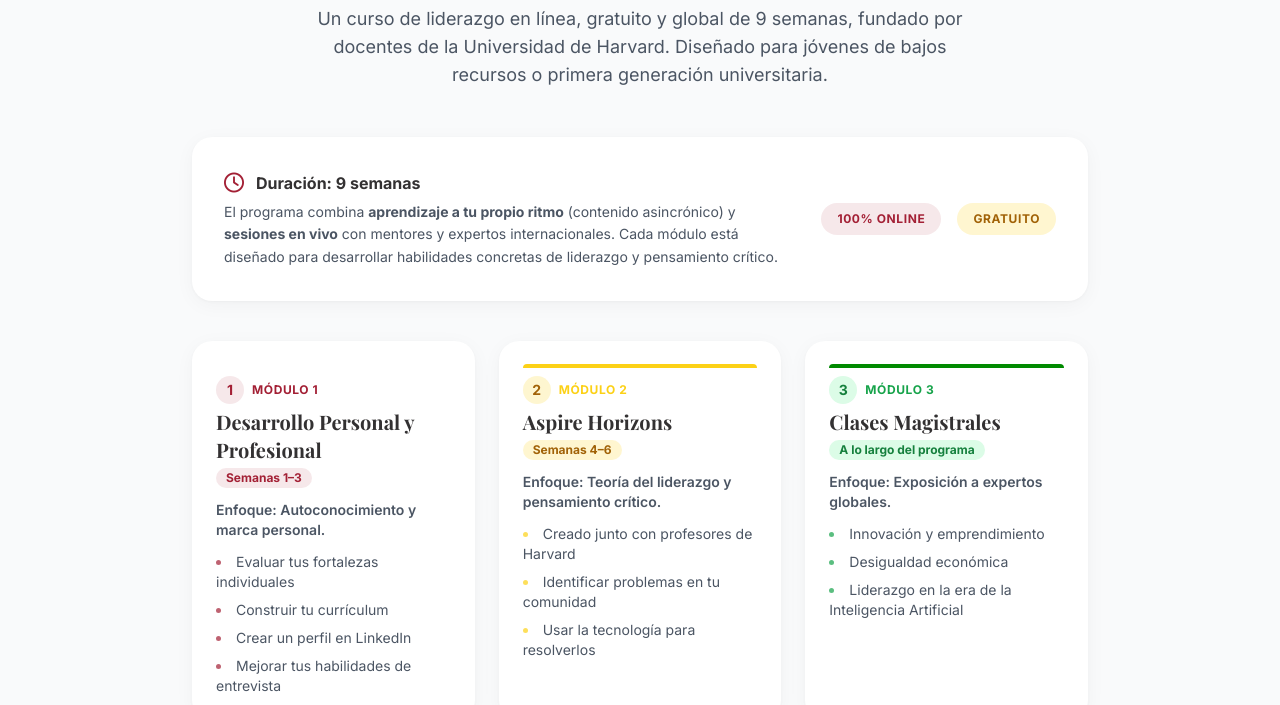
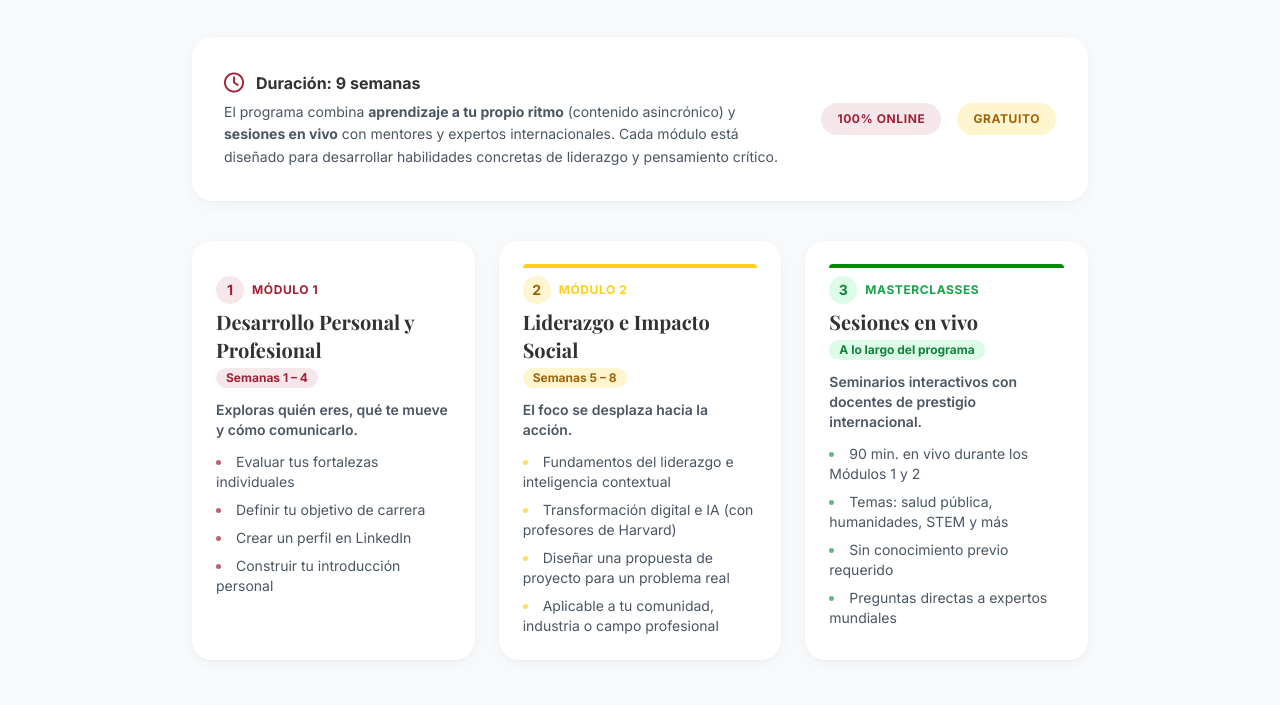
Before and after one commit to SamuelG165/AspireLeaders, a plain HTML site: page plan.html in a window 1280 px wide. Shown: the part 228-933 px from the top of the page. Drawn offline with nearby package versions, Linux system fonts and the light colour scheme; a web font is replaced by a local one.

Commit message:
Update plan.html

```diff
--- a/plan.html
+++ b/plan.html
@@ -1,3 +1,4 @@
+
 <!DOCTYPE html>
 <html lang="es">
 <head>
@@ -218,10 +219,7 @@
                         Plan de estudios <br class="sm:hidden" />
                         <span class="text-aspire-red">2026</span>
                     </h1>
-                    <p class="text-aspire-slate text-base md:text-lg max-w-2xl mx-auto mt-4 leading-relaxed">
-                        Un curso de liderazgo en línea, gratuito y global de 9 semanas, fundado por docentes de la Universidad de Harvard.
-                        Diseñado para jóvenes de bajos recursos o primera generación universitaria.
-                    </p>
+
                 </div>
 
                 <!-- Visión general -->
@@ -254,13 +252,13 @@
                 <span class="text-xs font-bold text-aspire-red uppercase tracking-wider">Módulo 1</span>
             </div>
             <h2 class="text-xl font-serif font-bold text-aspire-charcoal">Desarrollo Personal y Profesional</h2>
-                            <span class="inline-block bg-aspire-red/10 text-aspire-red text-xs font-bold px-2.5 py-0.5 rounded-full mt-1">Semanas 1–3</span>
-                            <p class="text-sm text-aspire-slate mt-3 font-semibold">Enfoque: Autoconocimiento y marca personal.</p>
+            <span class="inline-block bg-aspire-red/10 text-aspire-red text-xs font-bold px-2.5 py-0.5 rounded-full mt-1">Semanas 1 – 4</span>
+            <p class="text-sm text-aspire-slate mt-3 font-semibold">Exploras quién eres, qué te mueve y cómo comunicarlo.</p>
             <ul class="text-sm text-aspire-slate mt-3 space-y-2 list-disc list-inside marker:text-aspire-red/70">
                 <li>Evaluar tus fortalezas individuales</li>
-                                <li>Construir tu currículum</li>
+                <li>Definir tu objetivo de carrera</li>
                 <li>Crear un perfil en LinkedIn</li>
-                                <li>Mejorar tus habilidades de entrevista</li>
+                <li>Construir tu introducción personal</li>
             </ul>
         </div>
     </div>
@@ -273,52 +271,49 @@
                 <span class="w-7 h-7 rounded-full bg-aspire-gold/20 text-yellow-700 flex items-center justify-center text-sm font-bold">2</span>
                 <span class="text-xs font-bold text-aspire-gold uppercase tracking-wider">Módulo 2</span>
             </div>
-                            <h2 class="text-xl font-serif font-bold text-aspire-charcoal">Aspire Horizons</h2>
-                            <span class="inline-block bg-aspire-gold/20 text-yellow-700 text-xs font-bold px-2.5 py-0.5 rounded-full mt-1">Semanas 4–6</span>
-                            <p class="text-sm text-aspire-slate mt-3 font-semibold">Enfoque: Teoría del liderazgo y pensamiento crítico.</p>
+            <h2 class="text-xl font-serif font-bold text-aspire-charcoal">Liderazgo e Impacto Social</h2>
+            <span class="inline-block bg-aspire-gold/20 text-yellow-700 text-xs font-bold px-2.5 py-0.5 rounded-full mt-1">Semanas 5 – 8</span>
+            <p class="text-sm text-aspire-slate mt-3 font-semibold">El foco se desplaza hacia la acción.</p>
             <ul class="text-sm text-aspire-slate mt-3 space-y-2 list-disc list-inside marker:text-aspire-gold/70">
-                                <li>Creado junto con profesores de Harvard</li>
-                                <li>Identificar problemas en tu comunidad</li>
-                                <li>Usar la tecnología para resolverlos</li>
+                <li>Fundamentos del liderazgo e inteligencia contextual</li>
+                <li>Transformación digital e IA (con profesores de Harvard)</li>
+                <li>Diseñar una propuesta de proyecto para un problema real</li>
+                <li>Aplicable a tu comunidad, industria o campo profesional</li>
             </ul>
         </div>
     </div>
 
-                    <!-- Módulo 3 -->
+    <!-- Módulo 3: Masterclasses -->
     <div class="card-premium p-6 card-hover fade-up fade-up-delay-3">
         <div class="card-top-line green"></div>
         <div class="mt-2">
             <div class="flex items-center gap-2 mb-1">
                 <span class="w-7 h-7 rounded-full bg-green-100 text-green-700 flex items-center justify-center text-sm font-bold">3</span>
-                                <span class="text-xs font-bold text-green-600 uppercase tracking-wider">Módulo 3</span>
+                <span class="text-xs font-bold text-green-600 uppercase tracking-wider">Masterclasses</span>
             </div>
-                            <h2 class="text-xl font-serif font-bold text-aspire-charcoal">Clases Magistrales</h2>
+            <h2 class="text-xl font-serif font-bold text-aspire-charcoal">Sesiones en vivo</h2>
             <span class="inline-block bg-green-100 text-green-700 text-xs font-bold px-2.5 py-0.5 rounded-full mt-1">A lo largo del programa</span>
-                            <p class="text-sm text-aspire-slate mt-3 font-semibold">Enfoque: Exposición a expertos globales.</p>
+            <p class="text-sm text-aspire-slate mt-3 font-semibold">Seminarios interactivos con docentes de prestigio internacional.</p>
             <ul class="text-sm text-aspire-slate mt-3 space-y-2 list-disc list-inside marker:text-green-600/70">
-                                <li>Innovación y emprendimiento</li>
-                                <li>Desigualdad económica</li>
-                                <li>Liderazgo en la era de la Inteligencia Artificial</li>
+                <li>90 min. en vivo durante los Módulos 1 y 2</li>
+                <li>Temas: salud pública, humanidades, STEM y más</li>
+                <li>Sin conocimiento previo requerido</li>
+                <li>Preguntas directas a expertos mundiales</li>
             </ul>
         </div>
     </div>
 </div>
 
-                <!-- CTA final -->
+<!-- CTA final (actualizado con Final Assessment) -->
 <div class="mt-12 text-center card-premium p-6 md:p-8 border border-aspire-red/10 bg-aspire-red/5 fade-up fade-up-delay-4">
     <p class="text-sm text-aspire-slate max-w-2xl mx-auto">
         <i class="fa-regular fa-circle-check text-aspire-red mr-1.5"></i>
-                        Al completar los tres módulos, recibirás un certificado de participación y acceso a la red global de Alumni Aspire.
+        <strong>Evaluación final:</strong> Diseñarás una propuesta de proyecto de impacto social que incluya diagnóstico del problema, plan de acción y resultados esperados. No se trata de implementarlo, sino de desarrollar la capacidad de analizar problemas estructurales y pensar soluciones concretas desde tu contexto.
     </p>
     <div class="mt-4 flex flex-wrap justify-center gap-4">
         <a href="https://engage.aspireleaders.org/registration" target="_blank" class="bg-aspire-red hover:bg-aspire-redDark text-white px-6 py-2.5 rounded-full text-sm font-bold uppercase tracking-wider transition-colors shadow-md inline-flex items-center gap-2">
             <i class="fa-regular fa-pen-to-square"></i> Postula ahora
         </a>
-                        <a href="./index.html" target="_blank" class="border border-aspire-red text-aspire-red hover:bg-aspire-red/10 px-6 py-2.5 rounded-full text-sm font-bold uppercase tracking-wider transition-colors inline-flex items-center gap-2">
-                            <i class="fa-regular fa-globe"></i> Más información
-                        </a>
-                    </div>
-                </div>
     </div>
 </div>
 </main>
```
Lines whose indentation alone changed are shown as unchanged.
